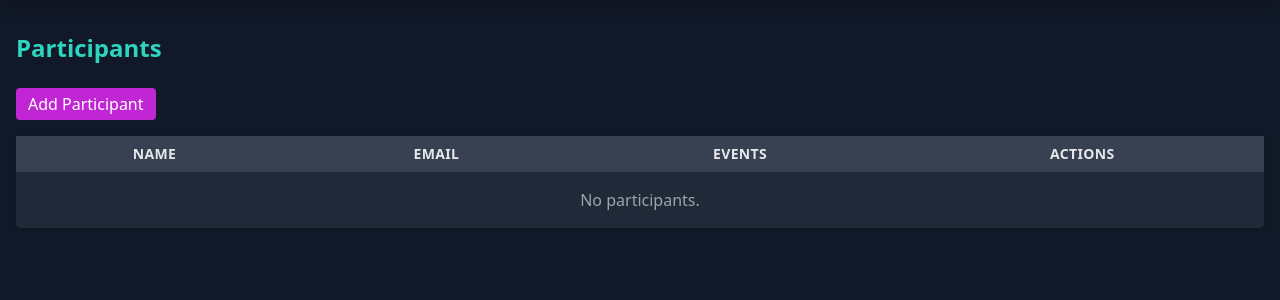
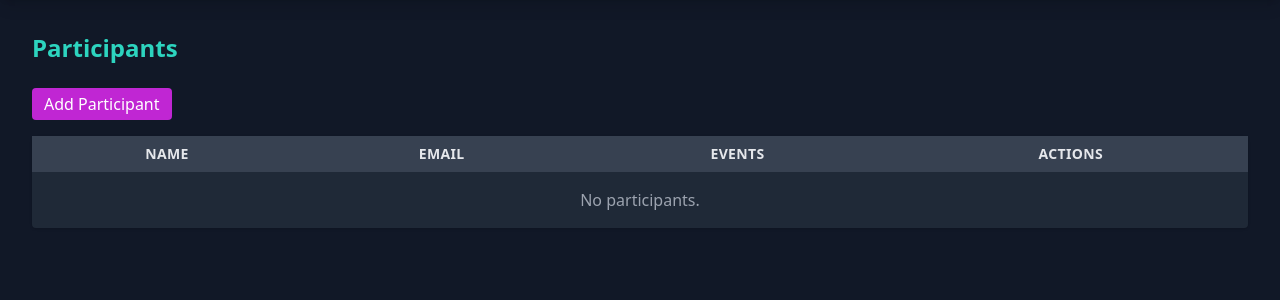
Before and after one commit to syedfarhanreza/eventure-django, a Django app: page /participants/ in a window 1280 px wide. Shown: the part 52-352 px from the top of the page. Run offline with Django 5.2, Linux system fonts and the light colour scheme; data that the repository does not hold is empty.

Commit message:
design update

```diff
--- a/events/templates/events/participant_list.html
+++ b/events/templates/events/participant_list.html
@@ -1,9 +1,10 @@
 {% extends 'base.html' %}
 {% block title %}Participants{% endblock %}
 {% block content %}
-<h1 class="text-2xl font-semibold mb-6 text-teal-400">Participants</h1>
-<a href="{% url 'events:participant-add' %}" class="btn-accent mb-4 inline-block">Add Participant</a>
-<table class="dark-table">
+<div class="max-w-7xl mx-auto px-4 sm:px-6 lg:px-8">
+  <h1 class="text-2xl font-semibold mb-6 text-teal-400">Participants</h1>
+  <a href="{% url 'events:participant-add' %}" class="btn-accent mb-4 inline-block">Add Participant</a>
+  <table class="dark-table w-full">
   <thead>
     <tr class="dark-table-head">
       <th class="py-2 px-3 text-gray-200">Name</th>
@@ -27,5 +28,6 @@
     <tr><td colspan="4" class="text-center py-4 text-gray-400">No participants.</td></tr>
     {% endfor %}
   </tbody>
-</table>
+  </table>
+</div>
 {% endblock %}
```
